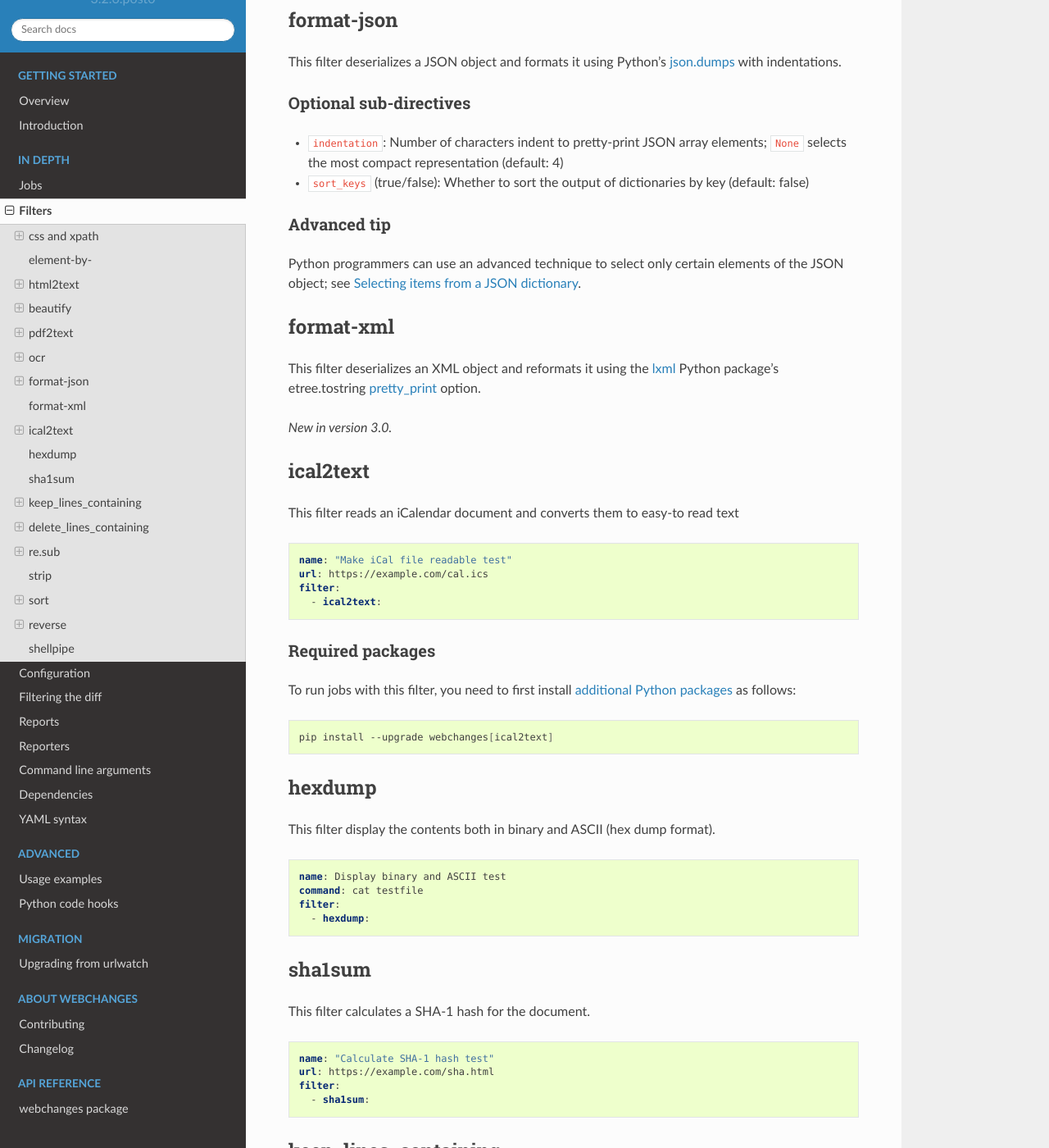
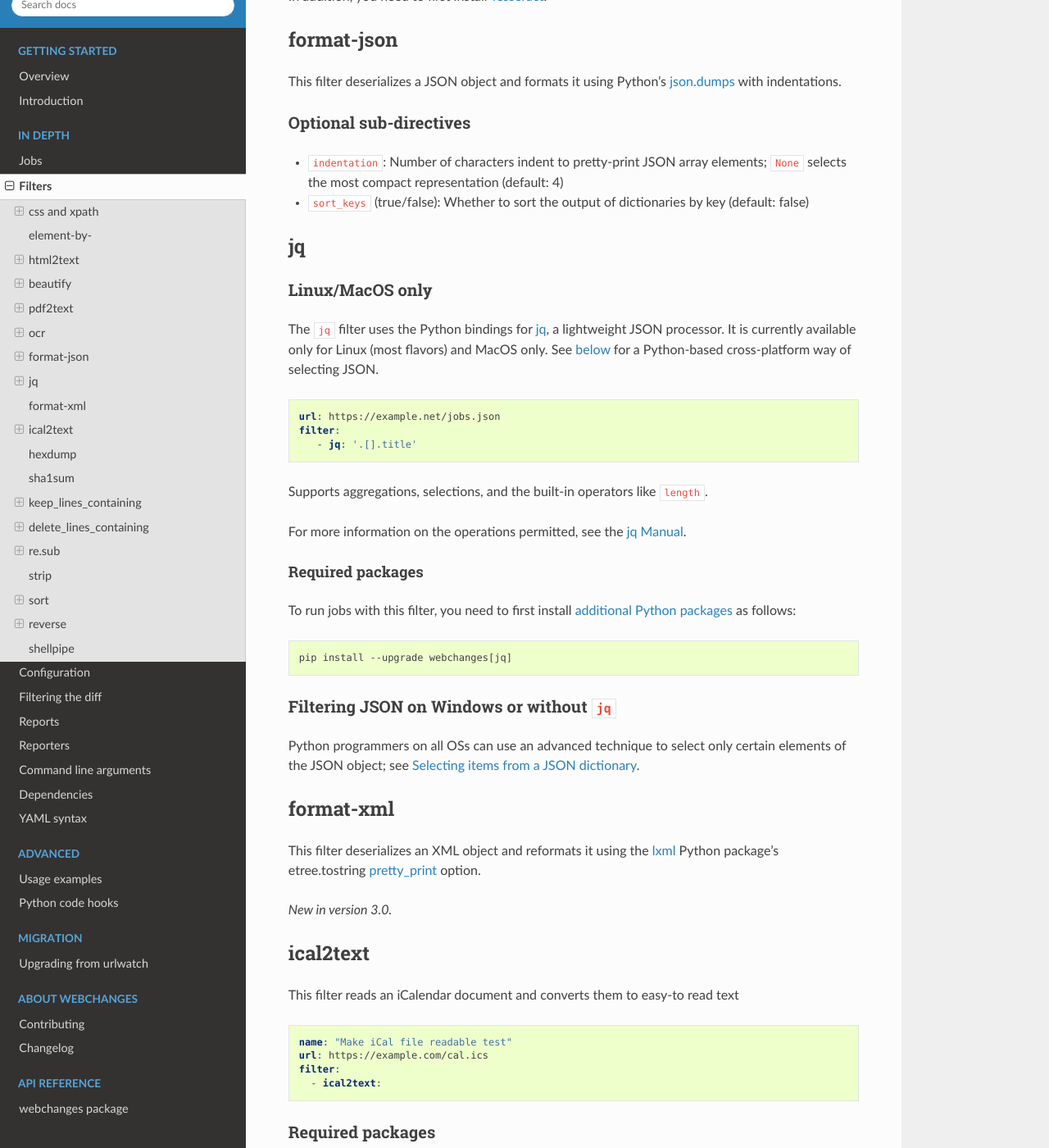
Before and after one commit to mborsetti/webchanges, a Sphinx documentation site: the page built from docs/filters.rst, in a window 1280 px wide and 1400 px high, scrolled down 8281 px. Shown: the whole window at 82% size. Built offline with Sphinx 7.4.7 and the Read the Docs theme 2.0.0, drawn with Linux system fonts in a browser that asks for light colours; some of the changed text lies outside the part shown.

Commit message:
Add filter: jq

```diff
--- a/CHANGELOG.rst
+++ b/CHANGELOG.rst
@@ -41,8 +41,10 @@ Added
   (true/false). Suggested by `snowman <https://github.com/snowman>`__ upstream `here
   <https://github.com/thp/urlwatch/issues/635>`__.
 * Alert when the job file contains unrecognized directives (e.g. typo)
-* New reporter ``prowl`` for the `Prowl <https://prowlapp.com>` push notification client for iOS (only). contributed by
+* New reporter ``prowl`` for the `Prowl <https://prowlapp.com>` push notification client for iOS (only). Contributed by
   `nitz <https://github.com/nitz>`__ upstream in PR `633 <https://github.com/thp/urlwatch/pull/633>`__.
+* New filter ``jq`` to parse, transform, and extract JSON data. Contributed by
+  `robgmills <https://github.com/robgmills>`__ upstream in PR `626 <https://github.com/thp/urlwatch/pull/626>`__.
 
 Changed
 --------
--- a/docs/filters.rst
+++ b/docs/filters.rst
@@ -57,9 +57,10 @@ At the moment, the following filters are available:
 
   - :ref:`ocr`: Extract text from images
 
-* To make JSON more readable:
+* To filter and/or make JSON more readable:
 
   - :ref:`format-json`: Reformat (pretty-print) JSON
+  - :ref:`jq`: Filter JSON
 
 * To make XML more readable:
 
@@ -458,10 +459,47 @@ Optional sub-directives
   representation (default: 4)
 * ``sort_keys`` (true/false): Whether to sort the output of dictionaries by key (default: false)
 
-Advanced tip
-""""""""""""
-Python programmers can use an advanced technique to select only certain elements of the JSON object; see
+
+
+.. _jq:
+
+jq
+--
+
+Linux/MacOS only
+""""""""""""""""
+
+The ``jq`` filter uses the Python bindings for `jq <https://stedolan.github.io/jq/>`__, a lightweight JSON processor.
+It is currently available only for Linux (most flavors) and MacOS only.  See :ref:`below <filtering_json>` for a
+Python-based cross-platform way of selecting JSON.
+
+.. code-block:: yaml
+
+   url: https://example.net/jobs.json
+   filter:
+      - jq: '.[].title'
+
+Supports aggregations, selections, and the built-in operators like ``length``.
+
+For more information on the operations permitted, see the `jq Manual <https://stedolan.github.io/jq/manual/>`__.
+
+Required packages
+^^^^^^^^^^^^^^^^^
+To run jobs with this filter, you need to first install :ref:`additional Python packages <optional_packages>` as
+follows:
+
+.. code-block:: yaml
+
+   pip install --upgrade webchanges[jq]
+
+
+.. _filtering_json:
+
+Filtering JSON on Windows or without ``jq``
+"""""""""""""""""""""""""""""""""""""""""""
+Python programmers on all OSs can use an advanced technique to select only certain elements of the JSON object; see
 :ref:`json_dict`.
+
 
 .. _format-xml:
 
```
Also changed, not shown: docs/advanced.rst (+9 -8 lines), docs/dependencies.rst (+10 -6 lines), setup.py (+8 -6 lines), 5 other files.
